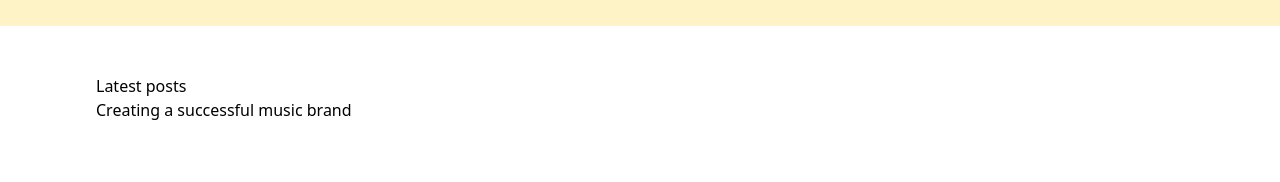
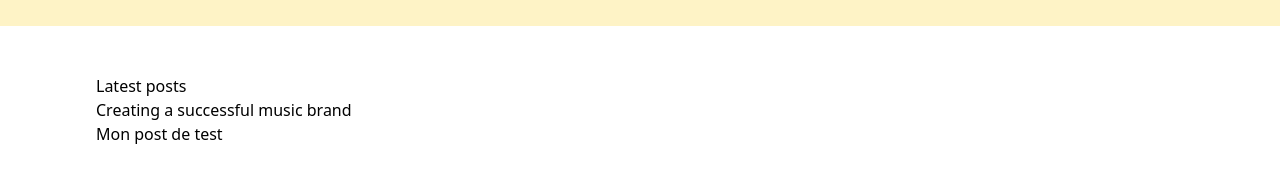
Before and after one commit to arnaudpant/astro-blog, an Astro site: page /blog in a window 1280 px wide. Shown: the part 370-552 px from the top of the page. Built offline with nearby package versions, Linux system fonts and the light colour scheme; Astro itself is replaced by a stand-in of ours.

```diff
--- a/src/pages/blog.astro
+++ b/src/pages/blog.astro
@@ -13,6 +13,7 @@
     {
       posts.map(post => (
         <h2>{post.data.title}</h2>
+        <p>Mon post de test</p>
       ))
     }
 	</Main>
--- a/tsconfig.json
+++ b/tsconfig.json
@@ -8,8 +8,9 @@
     "dist"
   ],
   "compilerOptions": {
+      "strictNullChecks": true,
       "jsx": "react-jsx",
       "jsxImportSource": "react",
-      "types": ["@testing-library/jest-dom"]
+      // "types": ["@testing-library/jest-dom"]
   }
 }
```
